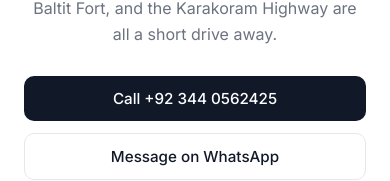
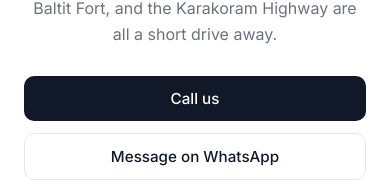
Before and after one commit to ejoo/hunzacityhotel.com, a plain HTML site: page index.html in a window 390 px wide. Shown: the part 246-427 px from the top of the page. Drawn offline with Linux system fonts and the light colour scheme.

Commit message:
Hide phone number from button text, keep tel: link
Co-Authored-By: Claude Fable 5 <noreply@anthropic.com>

```diff
--- a/index.html
+++ b/index.html
@@ -208,7 +208,7 @@
     </p>
 
     <div class="actions">
-      <a class="btn btn-dark" href="tel:+923440562425">Call +92 344 0562425</a>
+      <a class="btn btn-dark" href="tel:+923440562425">Call us</a>
       <a class="btn btn-light" href="https://wa.me/923440562425" target="_blank" rel="noopener">Message on WhatsApp</a>
     </div>
 
```
